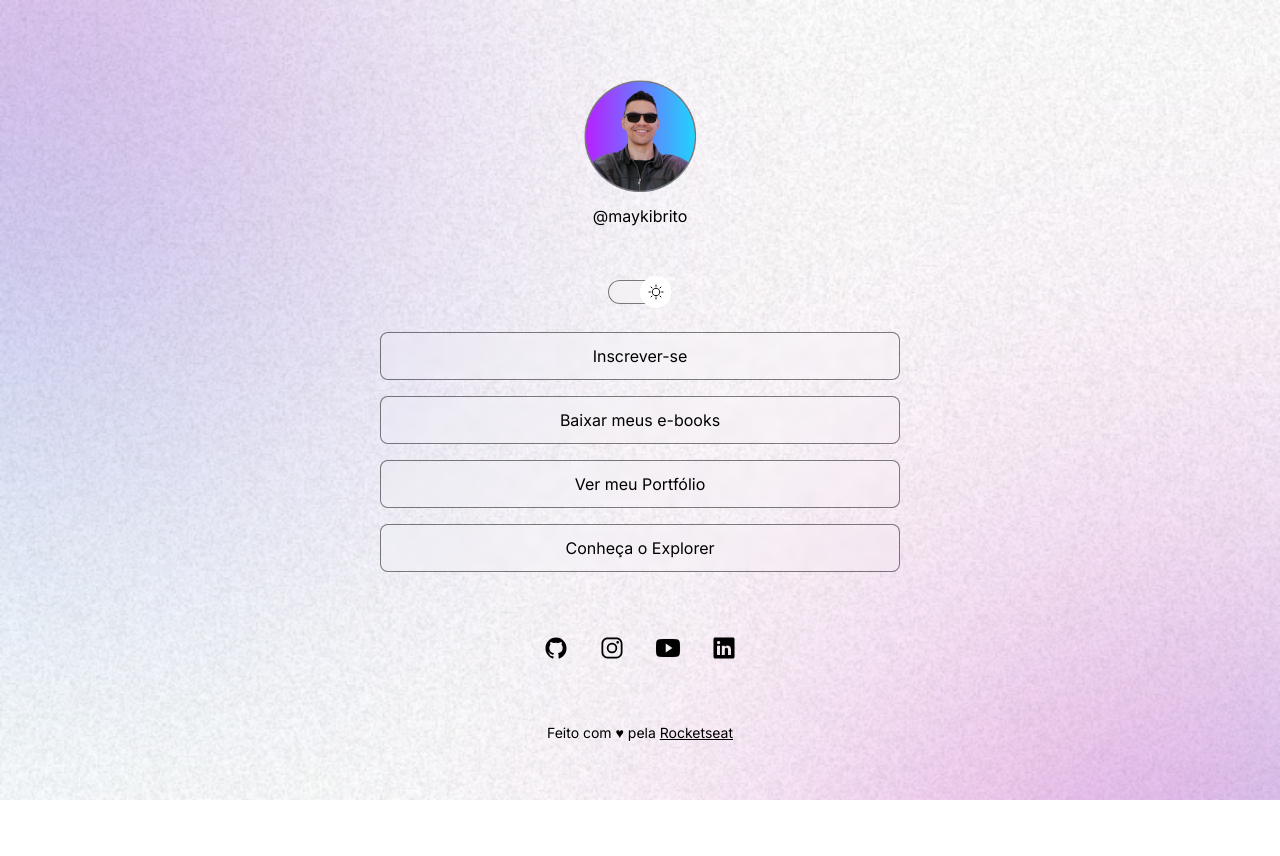
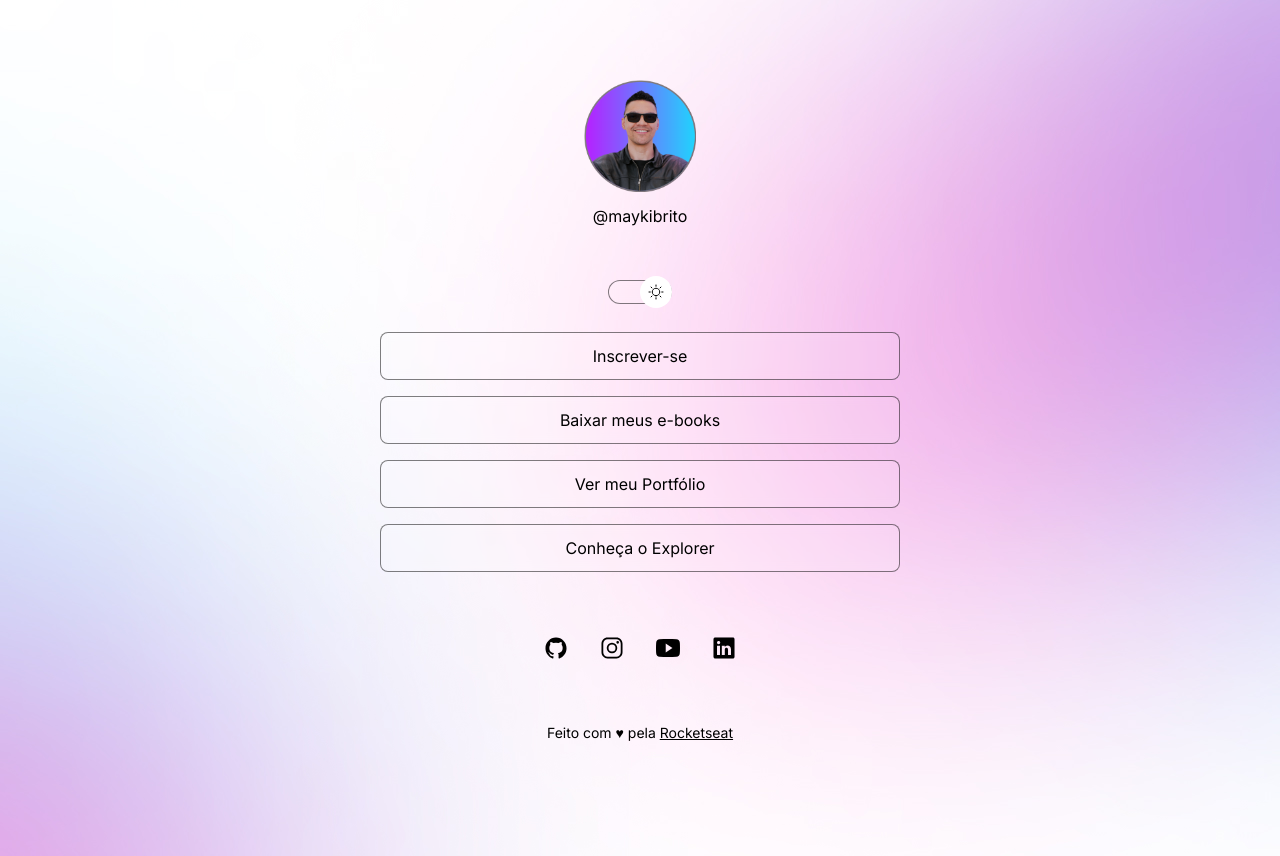
Before and after one commit to Devtino7/projetoDiscover, a plain HTML site: page index.html in a window 1280 px wide. Both pictures are taken after a click on the element 640 px from the left and 291 px from the top of the page. Before the commit the page ends 800 px from the top, so only its background shows below. Drawn offline with nearby package versions, Linux system fonts and the light colour scheme.

Commit message:
changed background based on media

```diff
--- a/style.css
+++ b/style.css
@@ -32,7 +32,8 @@ body {
   */
   /*backgound: color image repeat position/size
   */
-  background: var(--bg-url)
+  background: var(--bg-url);
+  height: 100vh;
 }
 
 body * {
@@ -160,3 +161,13 @@ footer {
   text-align: center;
   font-size: 14px;
 }
+
+@media (min-width: 700px) {
+  :root {
+    --bg-url: url(./assets/bg-desktop.jpg);
+  }
+
+  .light {
+    --bg-url: url(./assets/bg-desktop-light.jpg);
+  }
+}
```
Also changed, not shown: assets/bg-desktop-light.jpg (added), assets/bg-desktop.jpg (added).
